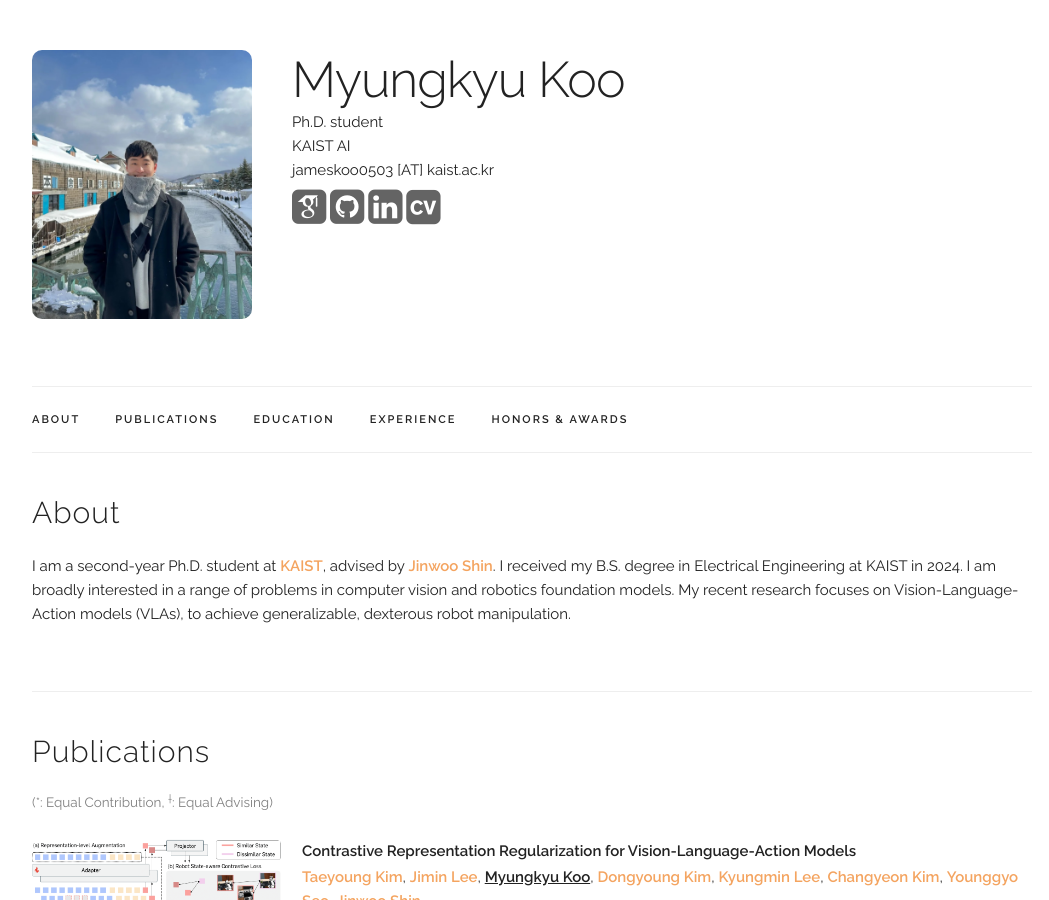
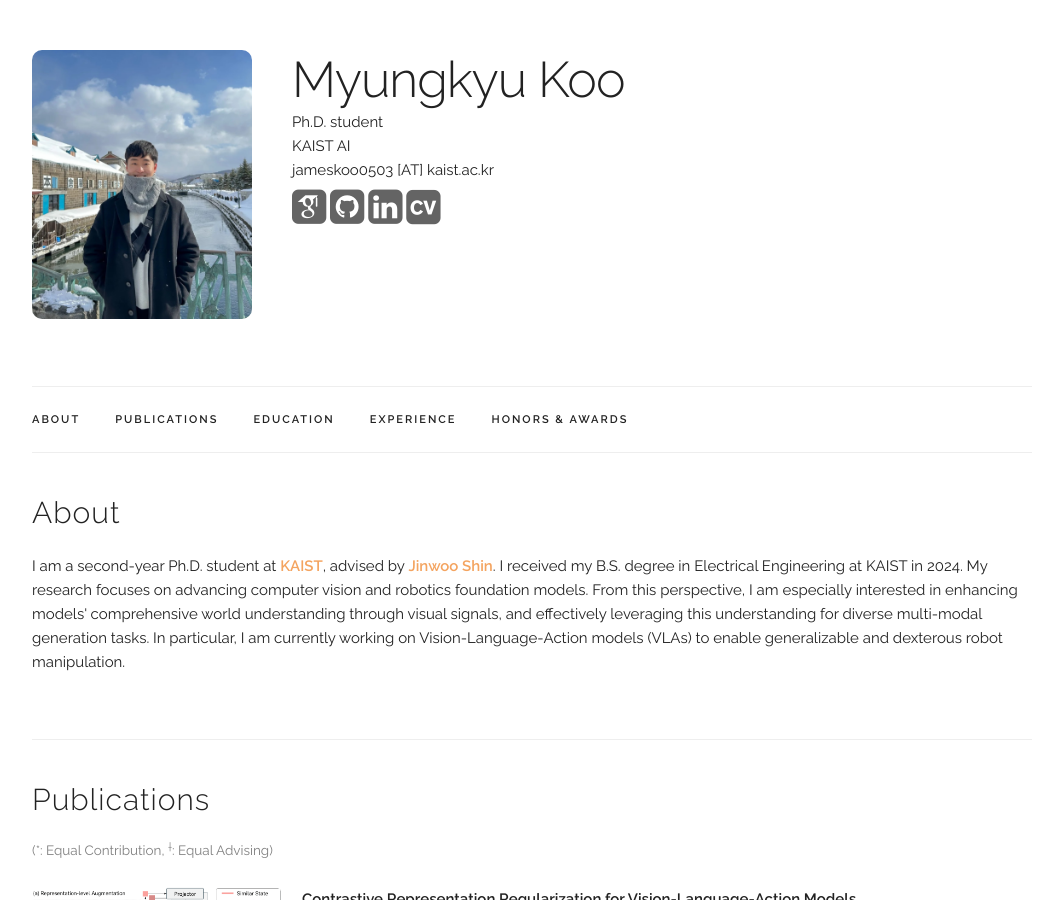
Before and after one commit to myungkyuKoo/myungkyuKoo.github.io, a Jekyll site: the page built from index.html, in a window 1280 px wide and 900 px high. Shown: the whole window, without its empty margins (108-1157 px from the left). Built offline with Jekyll 4.4.1, drawn with Linux system fonts in a browser that asks for light colours; some web fonts are replaced.

Commit message:
minor fix

```diff
--- a/index.html
+++ b/index.html
@@ -7,8 +7,9 @@ layout: default
     <p>
       I am a second-year Ph.D. student at <a href="https://www.kaist.ac.kr/en/">KAIST</a>, advised by <a href="https://alinlab.kaist.ac.kr/shin.html">Jinwoo Shin</a>.
       I received my B.S. degree in Electrical Engineering at KAIST in 2024.
-      I am broadly interested in a range of problems in computer vision and robotics foundation models.
-      My recent research focuses on Vision-Language-Action models (VLAs), to achieve generalizable, dexterous robot manipulation.
+      My research focuses on advancing computer vision and robotics foundation models.
+      From this perspective, I am especially interested in enhancing models' comprehensive world understanding through visual signals, and effectively leveraging this understanding for diverse multi-modal generation tasks.
+      In particular, I am currently working on Vision-Language-Action models (VLAs) to enable generalizable and dexterous robot manipulation.
     </p>
 </div>
 
```
